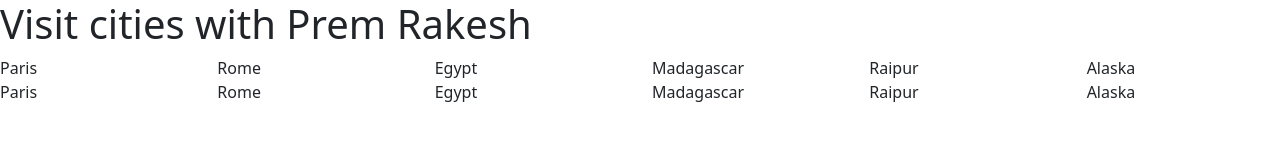
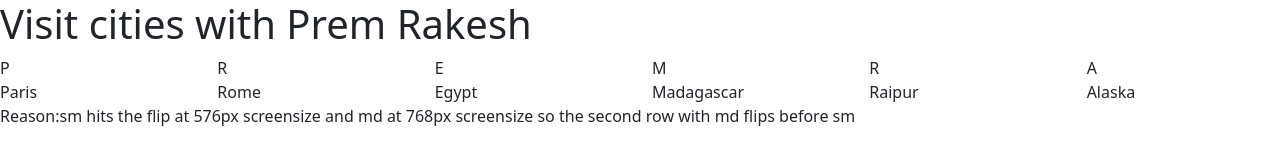
Before and after one commit to 44-563-WebApps-F23/44563-webapps-f23-assignment5-premrakesh, a plain HTML site: page cities.html in a window 1280 px wide. Drawn offline with nearby package versions, Linux system fonts and the light colour scheme.

Commit message:
Update cities.html

```diff
--- a/cities.html
+++ b/cities.html
@@ -16,12 +16,12 @@
     <h1>Visit cities with Prem Rakesh</h1>
     <div class="Container">
         <div class="row">
-            <div class="col-sm-2">Paris</div>
-            <div class="col-sm-2">Rome</div>
-            <div class="col-sm-2">Egypt</div>
-            <div class="col-sm-2">Madagascar</div>
-            <div class="col-sm-2">Raipur</div>
-            <div class="col-sm-2">Alaska</div>
+            <div class="col-sm-2">P</div>
+            <div class="col-sm-2">R</div>
+            <div class="col-sm-2">E</div>
+            <div class="col-sm-2">M</div>
+            <div class="col-sm-2">R</div>
+            <div class="col-sm-2">A</div>
         </div>
         <div class="row">
             <div class="col-md">Paris</div>
@@ -30,6 +30,7 @@
             <div class="col-md">Madagascar</div>
             <div class="col-md">Raipur</div>
             <div class="col-md">Alaska</div>
+            <p>Reason:sm hits the flip at 576px screensize and md at 768px screensize so the second row with md flips before sm</p>
         </div>
     </div>
 
```
